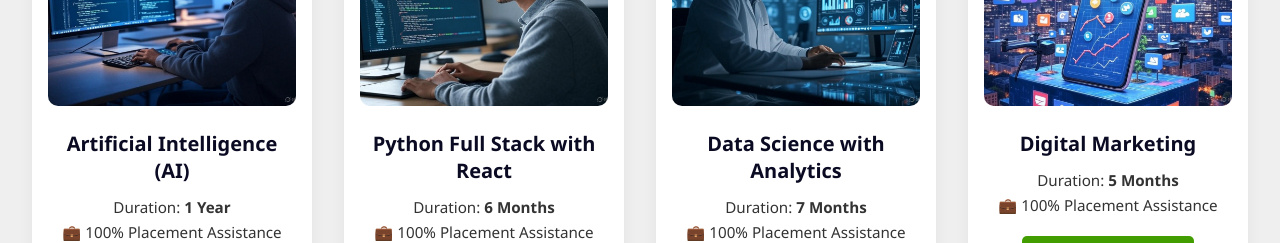
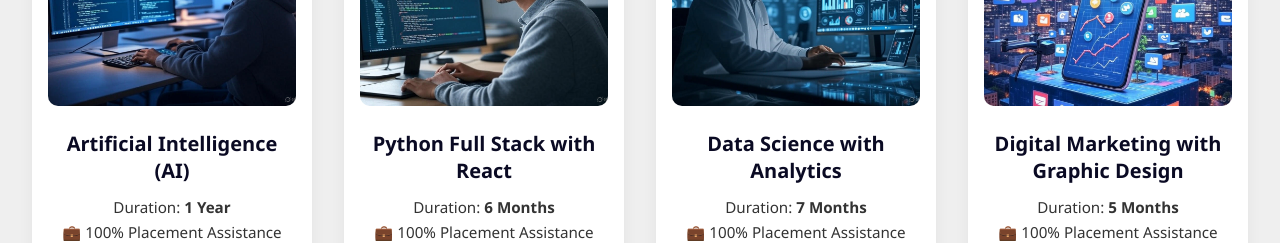
Before and after one commit to Fazlurahmanck/suha-react-2, a React (Create React App) app: page / in a window 1280 px wide. Shown: the part 860-1103 px from the top of the page. Built offline with nearby package versions, Linux system fonts and the light colour scheme.

Commit message:
Update App.js

```diff
--- a/src/App.js
+++ b/src/App.js
@@ -111,7 +111,7 @@
 
           <div className="course-card">
             <img src="/images/digital image.jpg" alt="Digital Marketing with Graphic Design" className="course-image" />
-            <div className="course-title">Digital Marketing</div>
+            <div className="course-title">Digital Marketing with Graphic Design</div>
             <div className="course-info">
               <p><i className="fa-regular fa-clock"></i> Duration: <strong>5 Months</strong></p>
               <p>💼 100% Placement Assistance</p>
```
